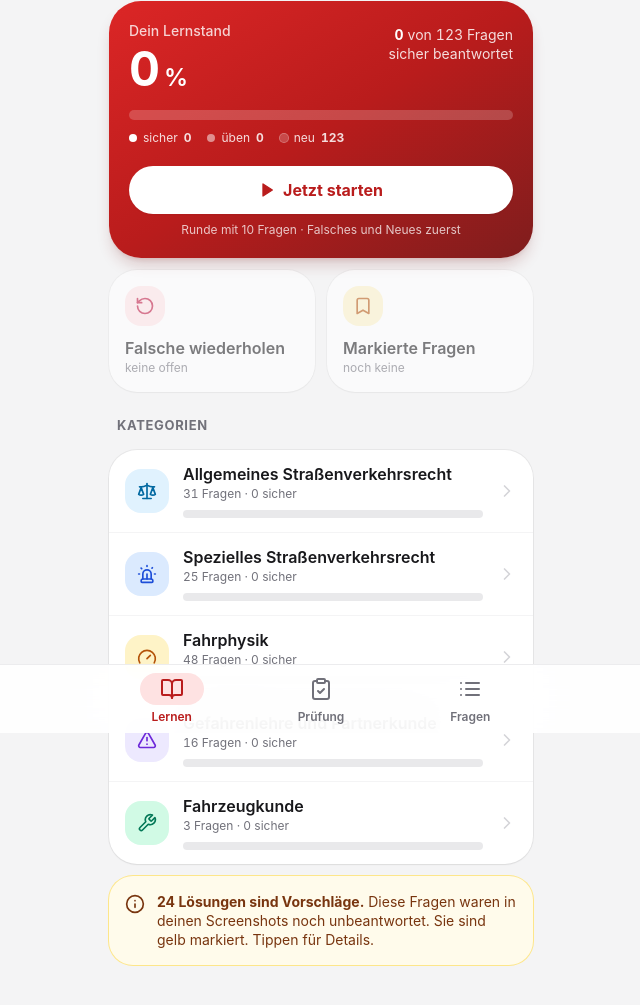
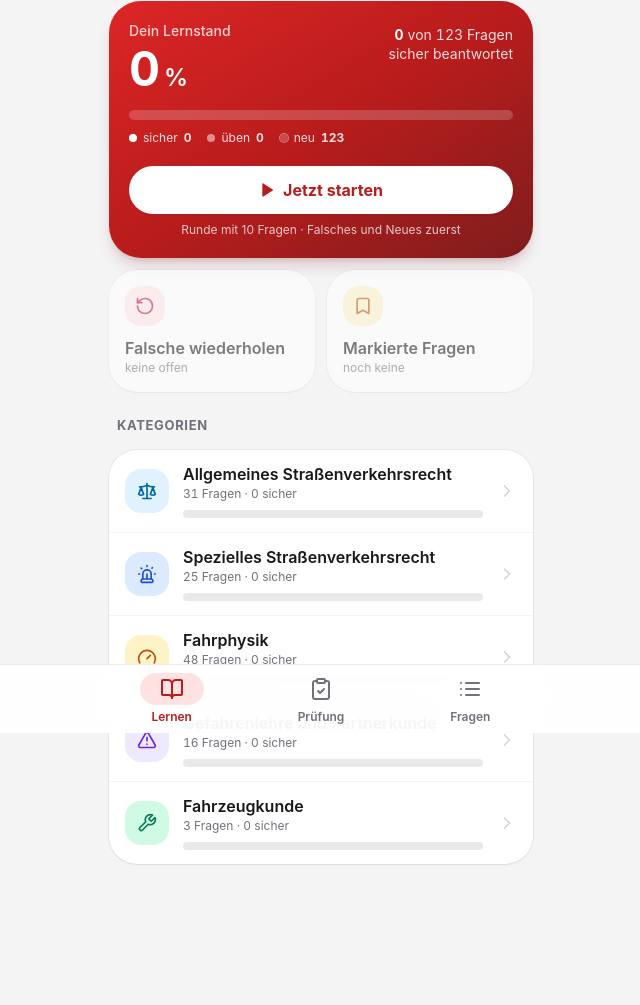
Before and after one commit to marcolinder-hainzer/rksef, a plain HTML site: page index.html in a window 1280 px wide. Shown: the part 67-1072 px from the top of the page, without its empty margins (319-959 px from the left). After the commit the page ends 1027 px from the top, so only its background shows below. Drawn offline with Linux system fonts and the light colour scheme.

Commit message:
Alle Lösungen bestätigt (Version 3)
- Nutzer hat die restlichen 24 Lösungsvorschläge im Kurs geprüft → Markierung „unbestätigt“ entfernt
- Hinweis, Filter „Unbestätigt“ und Info-Text erscheinen nur noch, wenn es unbestätigte Fragen gibt
- README und Projektnotizen angepasst

Co-Authored-By: Claude Opus 5.5 <noreply@anthropic.com>
Claude-Session: https://claude.ai/code/session_01MAZPNsBXvAGwxumYpSGLYg

```diff
--- a/fragen.js
+++ b/fragen.js
@@ -8,10 +8,10 @@
      f   Fragetext
      a   Antworten in der Reihenfolge a, b, c, d wie im Kurs
      r   richtige Antworten (0 = a, 1 = b, 2 = c, 3 = d)
-     v   0 = Lösung NICHT aus dem Kurs bestätigt (Frage war im Screenshot noch unbeantwortet) → Lösungsvorschlag
-     h   Begründung zum Lösungsvorschlag (nur bei v: 0)
+     v   (optional) 0 = Lösung NICHT bestätigt → wird in der App gelb als „Lösung unbestätigt“ markiert
+     h   (optional) Begründung zum Lösungsvorschlag (nur bei v: 0)
 
-   Lösung bestätigt? Bei der Frage einfach „v: 0“ und „h: …“ entfernen und „r“ korrigieren. */
+   Stand 24.11.2026: alle Lösungen bestätigt (aus dem Kurs bzw. vom Nutzer im Kurs geprüft). */
 
 const SEF_KATEGORIEN = [
   { id: 'avr', name: 'Allgemeines Straßenverkehrsrecht', kurz: 'Allg. Verkehrsrecht' },
@@ -209,91 +209,67 @@ const SEF_FRAGEN = [
     a: ['Reifenaufstandsfläche', 'Reifenprofil unter 3 mm', 'Kraftschluss zwischen Reifen und Fahrbahn', 'Luftdruck im Reifen durch Belastung'], r: [0, 2] },
   { id: 'fp35', k: 'fp', m: 1, f: 'Wie reagiert man bei einer Notbremsung als Lenker?',
     a: ['voll auf die Bremse treten, bis die Räder blockieren', 'Voll auf die Bremse treten, bis das ABS den Bremsdruck abregelt (Bremspedal pulsiert)', 'Weg vom Gas, gleichzeitig auskuppeln.', 'Abgesetzt bremsen, dadurch wird der Bremsweg verkürzt.'], r: [0, 1, 2] },
-  /* Ab hier waren die Fragen im Screenshot unbeantwortet → Lösungsvorschläge (v: 0); ohne v: 0 = vom Nutzer korrigiert/bestätigt */
-  { id: 'fp36', k: 'fp', m: 1, v: 0, f: 'Welche Faktoren führen zu einem Anstieg der Hangabtriebskraft?',
-    a: ['Fahrbahnneigung', 'Hoher Schwerpunkt des Fahrzeuges', 'hohes Gewicht des Fahrzeuges', 'Geschwindigkeit'], r: [0, 2],
-    h: 'Hangabtriebskraft = Gewichtskraft × Neigung. Sie hängt nur von Gewicht und Steigung/Gefälle ab, nicht von Schwerpunkt oder Tempo.' },
-  { id: 'fp37', k: 'fp', m: 0, v: 0, f: 'Welche Räder werden in Kurven durch die Fliehkraft stärker belastet?',
-    a: ['die kurvenäußeren Räder', 'die kurveninneren Räder', 'die Vorderräder', 'die Hinterräder'], r: [0],
-    h: 'Die Fliehkraft drückt das Fahrzeug nach außen – die kurvenäußeren Räder tragen mehr Last.' },
-  { id: 'fp38', k: 'fp', m: 1, v: 0, f: 'Wovon hängt die Länge des Bremsweges ab?',
-    a: ['Reibung zwischen Reifen und Fahrbahn', 'Art des Fahrzeuges', 'Fahrbahnverlauf (bergauf bzw. bergab)', 'Pedalkraft'], r: [0, 1, 2, 3],
-    h: 'Alle vier wirken auf die Verzögerung: Haftung, Fahrzeug (Bremsen, Gewicht), Gefälle/Steigung und wie stark gebremst wird.' },
-  { id: 'fp39', k: 'fp', m: 1, v: 0, f: 'Welche Situationen können zu einem Schleudern des Anhängers führen?',
-    a: ['heftige Beschleunigung des Zugfahrzeuges', 'heftige Lenkbewegungen auf rutschiger Fahrbahn', 'Blockierbremsung mit dem Anhänger (z. B. Zugfahrzeug mit ABS)', 'enge, schnell durchfahrene Kurven bei niedrigem Schwerpunkt'], r: [1, 2, 3],
-    h: 'Beschleunigen streckt das Gespann eher (stabilisiert). Bei niedrigem Schwerpunkt kippt der Anhänger in schnellen Kurven nicht, sondern rutscht/schleudert.' },
-  { id: 'fp40', k: 'fp', m: 1, v: 0, f: 'Welche Faktoren können auf Aquaplaning Einfluss nehmen?',
-    a: ['Reifendruck', 'Wasserhöhe auf der Fahrbahn', 'Profiltiefe', 'Fahrgeschwindigkeit'], r: [0, 1, 2, 3],
-    h: 'Alle vier Faktoren bestimmen, ob der Reifen das Wasser noch verdrängen kann.' },
-  { id: 'fp41', k: 'fp', m: 0, v: 0, f: 'Was versteht man unter Fahren auf Gefahrensicht?',
-    a: ['Fahrzeug muss verlässlich vor der erkennbaren Gefahrenstelle anhalten können.', 'Fahrzeug kann innerhalb der eingesehenen Sichtstrecke zum Stillstand gebracht werden', 'Fahrzeug kann innerhalb der halben eingesehenen Sichtstrecke zum Stillstand gebracht werden', 'Fahrzeug kann innerhalb von einer Sekunde zum Stillstand gebracht werden.'], r: [0],
-    h: 'Abgrenzung: halbe Sicht = halbe Sichtstrecke (vom Kurs bestätigt), ganze Sicht = ganze Sichtstrecke, Gefahrensicht = vor der erkennbaren Gefahrenstelle anhalten.' },
-  { id: 'fp42', k: 'fp', m: 0, v: 0, f: 'Was spielt für den Kraftstoffverbrauch außerhalb des Ortsgebietes die größte Rolle?',
-    a: ['Gewicht', 'Luftwiderstand', 'Wind', 'Reifendruck'], r: [1],
-    h: 'Der Luftwiderstand steigt mit dem Quadrat der Geschwindigkeit und dominiert bei Überland- und Autobahnfahrten.' },
-  { id: 'fp43', k: 'fp', m: 0, v: 0, f: 'Was versteht man unter Fahren auf ganze Sicht?',
-    a: ['Fahrzeug kann innerhalb von einer Sekunde zum Stillstand gebracht werden.', 'Fahrzeug kann innerhalb der eingesehenen Sichtstrecke zum Stillstand gebracht werden', 'Fahrzeug kann innerhalb der halben eingesehenen Sichtstrecke zum Stillstand gebracht werden', 'Fahrzeug muss verlässlich vor der erkennbaren Gefahrenstelle anhalten können.'], r: [1],
-    h: 'Ganze Sicht = Anhalten innerhalb der gesamten überblickbaren Strecke.' },
-  { id: 'fp44', k: 'fp', m: 0, v: 0, f: 'Was versteht man beim Fahren mit Anhängern unter dem „Einknicken des Gespanns“?',
-    a: ['Anhänger bremst verzögert in der Kurve und bricht aus', 'Anhänger läuft beim Zurücksetzen aus der Spur', 'Anhänger schiebt auf das Zugfahrzeug und drückt es aus der Spur', 'Anhänger gerät durch plötzliche Beschleunigung ins Schleudern'], r: [2],
-    h: 'Beim Einknicken („Taschenmesser-Effekt“) schiebt der Anhänger beim Bremsen das Zugfahrzeug aus der Spur.' },
-  { id: 'fp45', k: 'fp', m: 0, v: 0, f: 'Wie reagiert man, wenn der Anhänger zu pendeln beginnt?',
-    a: ['vom Gas gehen, vorsichtig bremsen, wenn der Anhänger genau hinter dem Zugfahrzeug ist', 'vorsichtig beschleunigen, wenn der Anhänger genau hinter dem Zugfahrzeug ist', 'vom Gas gehen, vorsichtig bremsen, wenn der Anhänger im rechten Seitenspiegel sichtbar wird', 'vorsichtig beschleunigen, wenn der Anhänger im rechten Seitenspiegel sichtbar wird'], r: [0],
-    h: 'Gängige Lehrmeinung: Gas weg und bremsen, wenn das Gespann gestreckt ist (Anhänger genau hinter dem Zugfahrzeug).' },
-  { id: 'fp46', k: 'fp', m: 1, v: 0, f: 'Was bringt ein (laut Betriebsanleitung) richtiger Reifendruck?',
-    a: ['geringerer Luftwiderstand', 'geringerer Rollwiderstand', 'geringerer Kraftstoffverbrauch', 'geringerer Verschleiß'], r: [1, 2, 3],
-    h: 'Der Reifendruck beeinflusst Rollwiderstand, Verbrauch und Abnutzung – auf den Luftwiderstand hat er keinen Einfluss.' },
+  /* Ab hier waren die Fragen im Screenshot unbeantwortet – Lösungen vom Nutzer im Kurs geprüft (24.11.2026) */
+  { id: 'fp36', k: 'fp', m: 1, f: 'Welche Faktoren führen zu einem Anstieg der Hangabtriebskraft?',
+    a: ['Fahrbahnneigung', 'Hoher Schwerpunkt des Fahrzeuges', 'hohes Gewicht des Fahrzeuges', 'Geschwindigkeit'], r: [0, 2] },
+  { id: 'fp37', k: 'fp', m: 0, f: 'Welche Räder werden in Kurven durch die Fliehkraft stärker belastet?',
+    a: ['die kurvenäußeren Räder', 'die kurveninneren Räder', 'die Vorderräder', 'die Hinterräder'], r: [0] },
+  { id: 'fp38', k: 'fp', m: 1, f: 'Wovon hängt die Länge des Bremsweges ab?',
+    a: ['Reibung zwischen Reifen und Fahrbahn', 'Art des Fahrzeuges', 'Fahrbahnverlauf (bergauf bzw. bergab)', 'Pedalkraft'], r: [0, 1, 2, 3] },
+  { id: 'fp39', k: 'fp', m: 1, f: 'Welche Situationen können zu einem Schleudern des Anhängers führen?',
+    a: ['heftige Beschleunigung des Zugfahrzeuges', 'heftige Lenkbewegungen auf rutschiger Fahrbahn', 'Blockierbremsung mit dem Anhänger (z. B. Zugfahrzeug mit ABS)', 'enge, schnell durchfahrene Kurven bei niedrigem Schwerpunkt'], r: [1, 2, 3] },
+  { id: 'fp40', k: 'fp', m: 1, f: 'Welche Faktoren können auf Aquaplaning Einfluss nehmen?',
+    a: ['Reifendruck', 'Wasserhöhe auf der Fahrbahn', 'Profiltiefe', 'Fahrgeschwindigkeit'], r: [0, 1, 2, 3] },
+  { id: 'fp41', k: 'fp', m: 0, f: 'Was versteht man unter Fahren auf Gefahrensicht?',
+    a: ['Fahrzeug muss verlässlich vor der erkennbaren Gefahrenstelle anhalten können.', 'Fahrzeug kann innerhalb der eingesehenen Sichtstrecke zum Stillstand gebracht werden', 'Fahrzeug kann innerhalb der halben eingesehenen Sichtstrecke zum Stillstand gebracht werden', 'Fahrzeug kann innerhalb von einer Sekunde zum Stillstand gebracht werden.'], r: [0] },
+  { id: 'fp42', k: 'fp', m: 0, f: 'Was spielt für den Kraftstoffverbrauch außerhalb des Ortsgebietes die größte Rolle?',
+    a: ['Gewicht', 'Luftwiderstand', 'Wind', 'Reifendruck'], r: [1] },
+  { id: 'fp43', k: 'fp', m: 0, f: 'Was versteht man unter Fahren auf ganze Sicht?',
+    a: ['Fahrzeug kann innerhalb von einer Sekunde zum Stillstand gebracht werden.', 'Fahrzeug kann innerhalb der eingesehenen Sichtstrecke zum Stillstand gebracht werden', 'Fahrzeug kann innerhalb der halben eingesehenen Sichtstrecke zum Stillstand gebracht werden', 'Fahrzeug muss verlässlich vor der erkennbaren Gefahrenstelle anhalten können.'], r: [1] },
+  { id: 'fp44', k: 'fp', m: 0, f: 'Was versteht man beim Fahren mit Anhängern unter dem „Einknicken des Gespanns“?',
+    a: ['Anhänger bremst verzögert in der Kurve und bricht aus', 'Anhänger läuft beim Zurücksetzen aus der Spur', 'Anhänger schiebt auf das Zugfahrzeug und drückt es aus der Spur', 'Anhänger gerät durch plötzliche Beschleunigung ins Schleudern'], r: [2] },
+  { id: 'fp45', k: 'fp', m: 0, f: 'Wie reagiert man, wenn der Anhänger zu pendeln beginnt?',
+    a: ['vom Gas gehen, vorsichtig bremsen, wenn der Anhänger genau hinter dem Zugfahrzeug ist', 'vorsichtig beschleunigen, wenn der Anhänger genau hinter dem Zugfahrzeug ist', 'vom Gas gehen, vorsichtig bremsen, wenn der Anhänger im rechten Seitenspiegel sichtbar wird', 'vorsichtig beschleunigen, wenn der Anhänger im rechten Seitenspiegel sichtbar wird'], r: [0] },
+  { id: 'fp46', k: 'fp', m: 1, f: 'Was bringt ein (laut Betriebsanleitung) richtiger Reifendruck?',
+    a: ['geringerer Luftwiderstand', 'geringerer Rollwiderstand', 'geringerer Kraftstoffverbrauch', 'geringerer Verschleiß'], r: [1, 2, 3] },
   { id: 'fp48', k: 'fp', m: 1, f: 'Welche Patientengruppen sind durch Lärmeinflüsse (z. B. Folgetonhorn) besonders betroffen?',
     a: ['Diabetiker', 'Patienten mit Asthma bronchiale', 'Epileptiker', 'Patienten mit Herzerkrankungen'], r: [2, 3] },
-  { id: 'fp49', k: 'fp', m: 1, v: 0, f: 'In welchen Situationen sollte bremsbereit gefahren werden?',
-    a: ['Schulen, Kinderspielplätze, Kindergärten', 'an Stellen und zu Zeiten, an denen vermehrt mit abgelenkten und unaufmerksamen Personen gerechnet werden muss', 'es ist immer bremsbereit zu fahren', 'in unklaren Verkehrssituationen'], r: [0, 1, 3],
-    h: '„Immer“ ist als Pauschalaussage vermutlich als falsch gedacht – bremsbereit fährt man gezielt an Gefahrenstellen.' },
+  { id: 'fp49', k: 'fp', m: 1, f: 'In welchen Situationen sollte bremsbereit gefahren werden?',
+    a: ['Schulen, Kinderspielplätze, Kindergärten', 'an Stellen und zu Zeiten, an denen vermehrt mit abgelenkten und unaufmerksamen Personen gerechnet werden muss', 'es ist immer bremsbereit zu fahren', 'in unklaren Verkehrssituationen'], r: [0, 1, 3] },
 
-  /* ===================== Test „Gefahrenlehre und Partnerkunde“ (16) – im Screenshot unbeantwortet; 6, 8, 10, 11 vom Nutzer korrigiert ===================== */
-  { id: 'gp1', k: 'gp', m: 1, v: 0, f: 'Was wird bei der 3-A-Technik alles durch den Lenker kontrolliert?',
-    a: ['Alter', 'Absicht', 'Abstand', 'Aufmerksamkeit'], r: [0, 1, 3],
-    h: 'Die 3-A-Technik dient zur Einschätzung anderer Verkehrsteilnehmer: Alter, Absicht, Aufmerksamkeit. Unsicher – bitte im Kurs prüfen.' },
-  { id: 'gp2', k: 'gp', m: 1, v: 0, f: 'Was sind besonders unfallgefährdete Zeiten?',
-    a: ['Mittagspause', 'Sonnenaufgang und Sonnenuntergang', 'vorabendlicher Berufsverkehr', 'Wochenendverkehr'], r: [1, 2, 3],
-    h: 'Blendung/Dämmerung, Stoßzeiten und Wochenendverkehr gelten als besonders unfallträchtig.' },
-  { id: 'gp3', k: 'gp', m: 1, v: 0, f: 'Welche gefährlichen Stellen gibt es u. a.?',
-    a: ['Kurven, Kuppen', 'Ambulanzdienste', 'Tunnels', 'Baustellen'], r: [0, 2, 3],
-    h: 'Kurven/Kuppen, Tunnels und Baustellen sind Orte (Stellen); „Ambulanzdienste“ passt nicht.' },
-  { id: 'gp4', k: 'gp', m: 1, v: 0, f: 'Welche gefährlichen Situationen gibt es u. a.?',
-    a: ['Unklare Verkehrsabläufe', 'Nebel', 'Tunnels', 'Menschenmassen'], r: [0, 1, 3],
-    h: 'Tunnels sind eine gefährliche Stelle (vorige Frage), keine Situation.' },
-  { id: 'gp5', k: 'gp', m: 1, v: 0, f: 'Welche Personen können bei einem Verkehrsunfall unterschieden werden?',
-    a: ['Beteiligte Personen', 'Vertreter der Organisation bzw. Haftpflichtversicherung', 'Angehörige', 'Zeugen'], r: [0, 3],
-    h: 'Rechtlich relevant sind Beteiligte und Zeugen. Unsicher – bitte im Kurs prüfen.' },
+  /* ===================== Test „Gefahrenlehre und Partnerkunde“ (16) – Lösungen vom Nutzer im Kurs geprüft ===================== */
+  { id: 'gp1', k: 'gp', m: 1, f: 'Was wird bei der 3-A-Technik alles durch den Lenker kontrolliert?',
+    a: ['Alter', 'Absicht', 'Abstand', 'Aufmerksamkeit'], r: [0, 1, 3] },
+  { id: 'gp2', k: 'gp', m: 1, f: 'Was sind besonders unfallgefährdete Zeiten?',
+    a: ['Mittagspause', 'Sonnenaufgang und Sonnenuntergang', 'vorabendlicher Berufsverkehr', 'Wochenendverkehr'], r: [1, 2, 3] },
+  { id: 'gp3', k: 'gp', m: 1, f: 'Welche gefährlichen Stellen gibt es u. a.?',
+    a: ['Kurven, Kuppen', 'Ambulanzdienste', 'Tunnels', 'Baustellen'], r: [0, 2, 3] },
+  { id: 'gp4', k: 'gp', m: 1, f: 'Welche gefährlichen Situationen gibt es u. a.?',
+    a: ['Unklare Verkehrsabläufe', 'Nebel', 'Tunnels', 'Menschenmassen'], r: [0, 1, 3] },
+  { id: 'gp5', k: 'gp', m: 1, f: 'Welche Personen können bei einem Verkehrsunfall unterschieden werden?',
+    a: ['Beteiligte Personen', 'Vertreter der Organisation bzw. Haftpflichtversicherung', 'Angehörige', 'Zeugen'], r: [0, 3] },
   { id: 'gp6', k: 'gp', m: 1, f: 'Welche Parkordnungen kennen Sie bei einem Großschadensereignis?',
     a: ['Querparkordnung', 'Längsparkordnung', 'Schrägparkordnung', 'Sichtparkordnung'], r: [1, 2] },
-  { id: 'gp7', k: 'gp', m: 1, v: 0, f: 'Welche Tätigkeiten dürfen freiwillige Mitarbeiter durchführen, damit sie bei Arbeitsunfällen den Hauptberuflichen gleichgestellt sind?',
-    a: ['Ausbildung', 'Einsatztätigkeiten', 'Übung', 'Gemeinsamer Mitarbeiterausflug'], r: [0, 1, 2],
-    h: 'Unfallversichert sind Einsatz, Übung und Ausbildung – ein Ausflug ist keine Dienstleistung.' },
+  { id: 'gp7', k: 'gp', m: 1, f: 'Welche Tätigkeiten dürfen freiwillige Mitarbeiter durchführen, damit sie bei Arbeitsunfällen den Hauptberuflichen gleichgestellt sind?',
+    a: ['Ausbildung', 'Einsatztätigkeiten', 'Übung', 'Gemeinsamer Mitarbeiterausflug'], r: [0, 1, 2] },
   { id: 'gp8', k: 'gp', m: 1, f: 'Welche Punkte zählen zu den Defensivregeln als Fahrer?',
     a: ['So wenig auffallen im Straßenverkehr wie möglich', 'Tolerieren von Störenfrieden', 'Andere auf Fehler aufmerksam machen (Jeder schult jeden)', 'Reserven schaffen und schonen'], r: [1, 3] },
-  { id: 'gp9', k: 'gp', m: 1, v: 0, f: 'Wer darf die Fahrbahn jederzeit überqueren (§ 29a StVO)?',
-    a: ['ältere Menschen', 'Kinder', 'behinderte Menschen', 'Kinder in Begleitung von Erwachsenen'], r: [1, 3],
-    h: '§ 29a StVO betrifft Kinder – einzeln oder in Gruppen, beaufsichtigt oder unbeaufsichtigt.' },
+  { id: 'gp9', k: 'gp', m: 1, f: 'Wer darf die Fahrbahn jederzeit überqueren (§ 29a StVO)?',
+    a: ['ältere Menschen', 'Kinder', 'behinderte Menschen', 'Kinder in Begleitung von Erwachsenen'], r: [1, 3] },
   { id: 'gp10', k: 'gp', m: 1, f: 'Welche gefährdeten Verkehrspartner gibt es?',
     a: ['technisch behinderte Partner', 'ortsunkundige Partner', 'Kinder und alte Menschen', 'eilige Verkehrspartner'], r: [0, 1, 2, 3] },
   { id: 'gp11', k: 'gp', m: 1, f: 'Was zeichnet einen verantwortungsvollen Fahrzeuglenker aus?',
     a: ['partnerschaftliches Verhalten', 'Wissen um die maßgeblichen Rechtsvorschriften', 'gesunde Lebensführung', 'exakte Fahrzeugbeherrschung'], r: [0, 1, 3] },
-  { id: 'gp12', k: 'gp', m: 0, v: 0, f: 'Wer trägt die Letztverantwortung für das Lenken des Einsatzfahrzeuges?',
-    a: ['Organisation ÖRK', 'Team des Fahrzeuges', 'Fahrer', 'Dienstführer/Dienstaufsicht'], r: [2],
-    h: 'Für das Lenken ist immer der Fahrer verantwortlich.' },
-  { id: 'gp13', k: 'gp', m: 1, v: 0, f: 'Welche Pflichten haben Sie als Lenker nach einem Verkehrsunfall (§ 4 StVO)?',
-    a: ['Mitwirkungs- und Verständigungspflicht', 'Anhaltepflicht', 'Absicherungspflicht, Pflicht zur Ersten-Hilfe-Leistung', 'Meldepflicht'], r: [0, 1, 2, 3],
-    h: '§ 4 StVO: anhalten, absichern, Hilfe leisten, an der Feststellung mitwirken, verständigen bzw. melden.' },
-  { id: 'gp14', k: 'gp', m: 1, v: 0, f: 'Was ist für einen guten Verkehrssinn notwendig?',
-    a: ['Verkehrs-Intelligenz', 'Verkehrs-Vernunft', 'Verkehrs-Schutz', 'Verkehrs-Sehen'], r: [0, 1, 3],
-    h: 'Verkehrssinn = Verkehrs-Sehen + Verkehrs-Intelligenz + Verkehrs-Vernunft.' },
-  { id: 'gp15', k: 'gp', m: 0, v: 0, f: 'Wem wird der Unfallbericht bei einem Arbeitsunfall übermittelt?',
-    a: ['AUVA', 'BMVIT', 'ASVG', 'KfV'], r: [0],
-    h: 'Arbeitsunfälle werden der AUVA (Allgemeine Unfallversicherungsanstalt) gemeldet.' },
-  { id: 'gp16', k: 'gp', m: 1, v: 0, f: 'Welche Grundsätze gibt es in der Verkehrstaktik?',
-    a: ['Der andere immer zuerst!', 'Verbotenes nie!', 'Gebotenes immer!', 'Auch Erlaubtes manchmal nicht!'], r: [1, 2, 3],
-    h: 'Die Merkregel lautet: Gebotenes immer – Verbotenes nie – Erlaubtes nicht immer.' },
+  { id: 'gp12', k: 'gp', m: 0, f: 'Wer trägt die Letztverantwortung für das Lenken des Einsatzfahrzeuges?',
+    a: ['Organisation ÖRK', 'Team des Fahrzeuges', 'Fahrer', 'Dienstführer/Dienstaufsicht'], r: [2] },
+  { id: 'gp13', k: 'gp', m: 1, f: 'Welche Pflichten haben Sie als Lenker nach einem Verkehrsunfall (§ 4 StVO)?',
+    a: ['Mitwirkungs- und Verständigungspflicht', 'Anhaltepflicht', 'Absicherungspflicht, Pflicht zur Ersten-Hilfe-Leistung', 'Meldepflicht'], r: [0, 1, 2, 3] },
+  { id: 'gp14', k: 'gp', m: 1, f: 'Was ist für einen guten Verkehrssinn notwendig?',
+    a: ['Verkehrs-Intelligenz', 'Verkehrs-Vernunft', 'Verkehrs-Schutz', 'Verkehrs-Sehen'], r: [0, 1, 3] },
+  { id: 'gp15', k: 'gp', m: 0, f: 'Wem wird der Unfallbericht bei einem Arbeitsunfall übermittelt?',
+    a: ['AUVA', 'BMVIT', 'ASVG', 'KfV'], r: [0] },
+  { id: 'gp16', k: 'gp', m: 1, f: 'Welche Grundsätze gibt es in der Verkehrstaktik?',
+    a: ['Der andere immer zuerst!', 'Verbotenes nie!', 'Gebotenes immer!', 'Auch Erlaubtes manchmal nicht!'], r: [1, 2, 3] },
 
   /* ===================== Test „Fahrzeugkunde“ (3) ===================== */
   { id: 'fk1', k: 'fk', m: 1, f: 'Welche Bereiche werden als Fahrer im Bereich der Fahrzeugtechnik kontrolliert?',
--- a/index.html
+++ b/index.html
@@ -111,7 +111,7 @@
 (function () {
 'use strict';
 
-const APP_BUILD = 2;                     // zusammen mit CACHE = 'sef-lernapp-v2' in sw.js erhöhen
+const APP_BUILD = 3;                     // zusammen mit CACHE = 'sef-lernapp-v3' in sw.js erhöhen
 const APP_VERSION = `${APP_BUILD} · 24.11.2026`;
 
 /* =====================================================================
@@ -496,7 +496,7 @@ function filterList() {
 }
 function renderFragenShell() {
   const chips = [['alle', 'Alle', FRAGEN.length], ...KATS.map(k => [k.id, k.kurz, FRAGEN.filter(q => q.k === k.id).length]),
-    ['falsch', 'Falsch', FRAGEN.filter(q => isWrong(q.id)).length], ['markiert', 'Markiert', state.marks.length], ['unbestaetigt', 'Unbestätigt', UNBESTAETIGT.length]];
+    ['falsch', 'Falsch', FRAGEN.filter(q => isWrong(q.id)).length], ['markiert', 'Markiert', state.marks.length], ...(UNBESTAETIGT.length ? [['unbestaetigt', 'Unbestätigt', UNBESTAETIGT.length]] : [])];
   return `<div class="sticky z-20 -mx-3 px-3 pb-2 bg-zinc-100/85 dark:bg-zinc-950/85 backdrop-blur-xl" style="top: calc(env(safe-area-inset-top) + 4rem);">
       <label class="flex items-center gap-2 h-11 px-4 rounded-full bg-white dark:bg-zinc-900 ring-1 ring-black/5 dark:ring-white/10 shadow-sm">
         <span class="text-zinc-400">${ico('search', 'w-[18px] h-[18px]')}</span>
@@ -855,7 +855,7 @@ function settingsHtml() {
     <div class="mt-5 rounded-2xl bg-white dark:bg-zinc-800/70 ring-1 ring-black/5 dark:ring-white/5 p-4 text-sm leading-relaxed text-zinc-600 dark:text-zinc-300">
       <p class="font-semibold text-zinc-900 dark:text-zinc-50">Über diese App</p>
       <p class="mt-1">Inoffizielle Lernhilfe für die Ausbildung zum Sicheren Einsatzfahrer (SEF). Die ${FRAGEN.length} Fragen stammen aus dem Kurs „Fragen SEF“ (LV Tirol), aufgeteilt in ${KATS.length} Kategorien wie dort.</p>
-      <p class="mt-2">Bei ${UNBESTAETIGT.length} Fragen ist die Lösung ein <b>Vorschlag</b> (gelb markiert), weil sie in den Screenshots noch unbeantwortet waren.</p>
+      ${UNBESTAETIGT.length ? `<p class="mt-2">Bei ${UNBESTAETIGT.length} Fragen ist die Lösung ein <b>Vorschlag</b> (gelb markiert), weil sie in den Screenshots noch unbeantwortet waren.</p>` : ''}
       <p class="mt-2">Dein Lernstand wird nur auf diesem Gerät gespeichert.</p>
     </div>
     <p class="mt-4 mb-2 text-center text-xs font-medium text-zinc-400 dark:text-zinc-500">SEF Lernapp · Version ${APP_VERSION}</p>`;
--- a/sw.js
+++ b/sw.js
@@ -4,7 +4,7 @@
    Updates: App-Seite und Fragenkatalog werden „Netz zuerst“ geladen (mit kurzem Zeitlimit, sonst aus
    dem Cache), und alle Downloads umgehen den Browser-Zwischenspeicher. So landet nach einem Update nie
    versehentlich eine alte Version im Cache (GitHub Pages erlaubt sonst 10 Min. Zwischenspeichern). */
-const CACHE = 'sef-lernapp-v2';
+const CACHE = 'sef-lernapp-v3';
 const SHELL = [
   './',
   './index.html',
```
Also changed, not shown: 2 other files.
